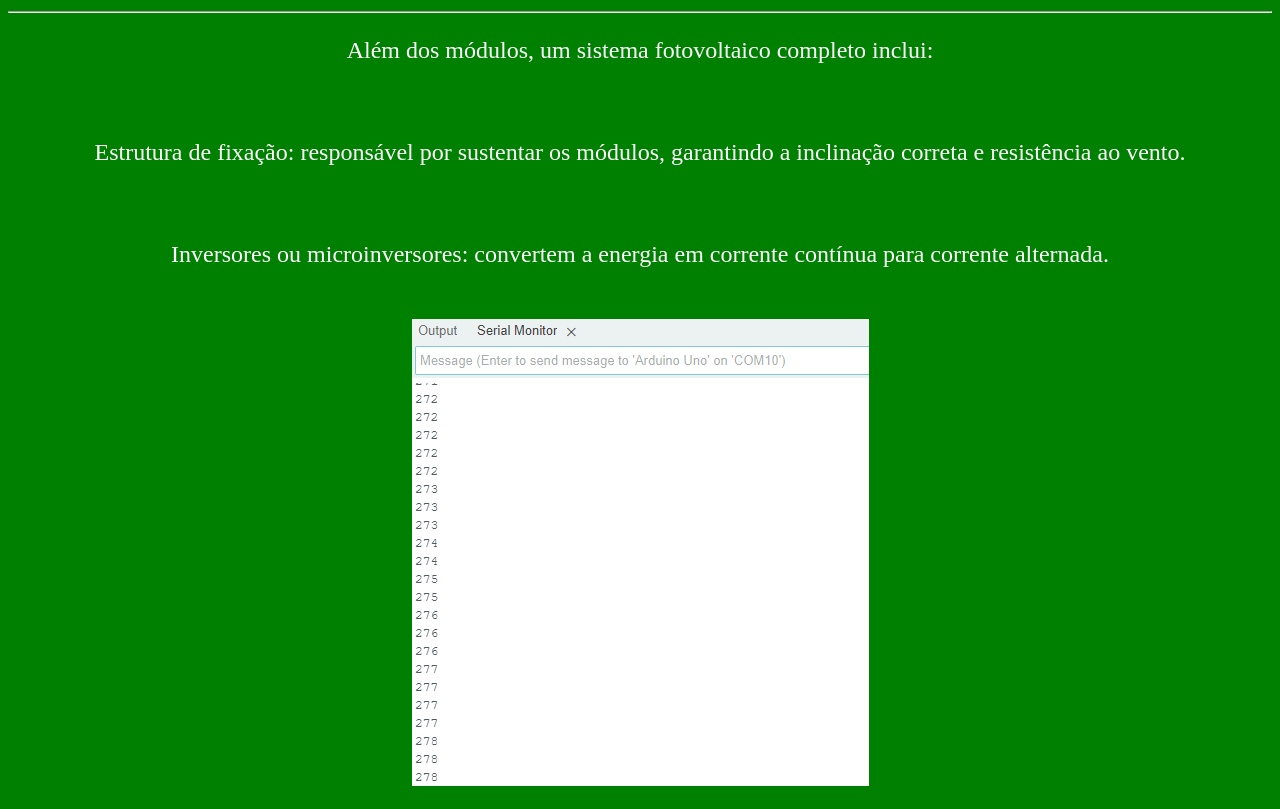
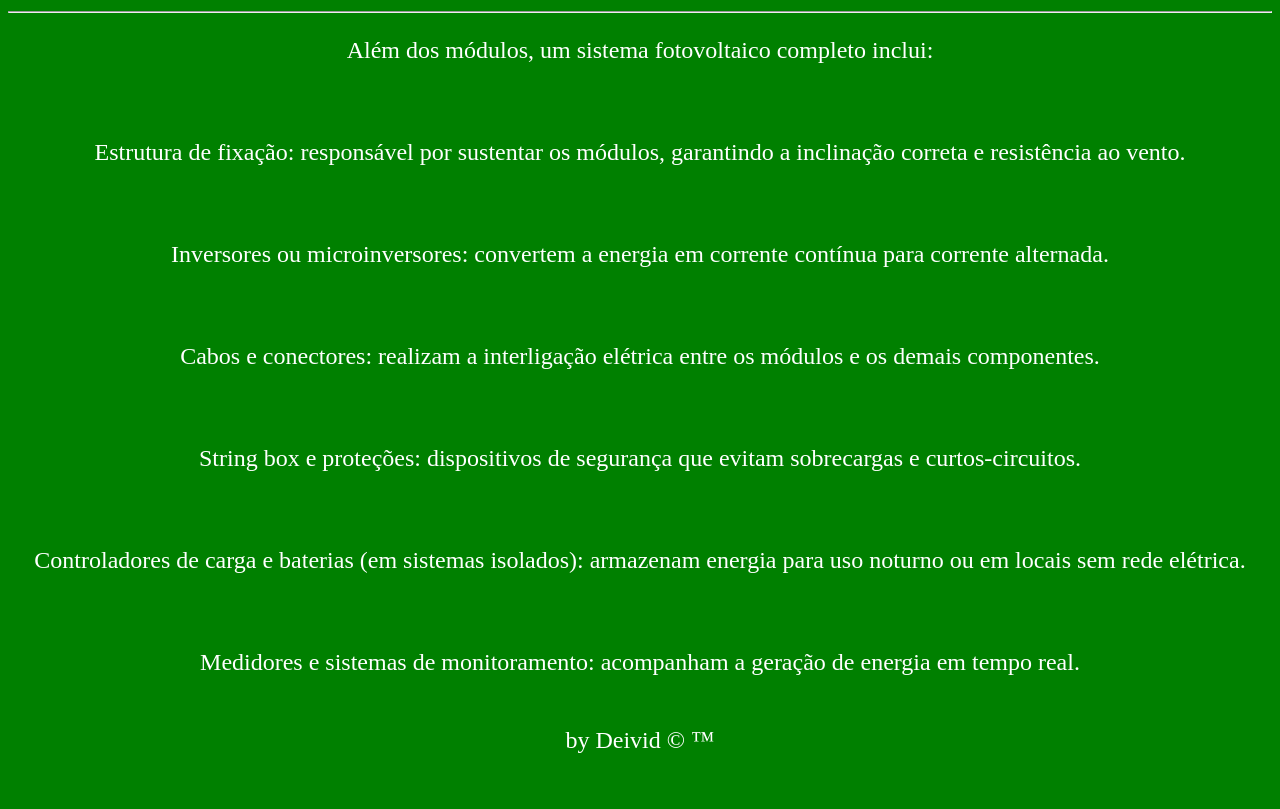
Before and after one commit to Deividdasilvaalexandre/site_fotovoltaico, a plain HTML site: page Componentes do Sistema Fotovoltaico.html in a window 1280 px wide. Shown: the part 143-952 px from the top of the page. After the commit the page ends 905 px from the top, so only its background shows below. Drawn offline with Linux system fonts and the light colour scheme.

Commit message:
Finalizado

```diff
--- a/Componentes do Sistema Fotovoltaico.html
+++ b/Componentes do Sistema Fotovoltaico.html
@@ -26,9 +26,6 @@
         <p>Além dos módulos, um sistema fotovoltaico completo inclui:</p><br>
         <p>Estrutura de fixação: responsável por sustentar os módulos, garantindo a inclinação correta e resistência ao vento.</p><br>
         <p>Inversores ou microinversores: convertem a energia em corrente contínua para corrente alternada.</p><br>
-        <div class="foto-potenciometro">
-            <img src="./img/print_monitor_serial_arduino_ide_sete_segmentos_potenciometro.png" alt="Monitor Serial com Sete Segmentos e Potenciômetro">
-        </div>
         <p>Cabos e conectores: realizam a interligação elétrica entre os módulos e os demais componentes.</p><br>
         <p>String box e proteções: dispositivos de segurança que evitam sobrecargas e curtos-circuitos.</p><br>
         <p>Controladores de carga e baterias (em sistemas isolados): armazenam energia para uso noturno ou em locais sem rede elétrica.</p><br>
```
